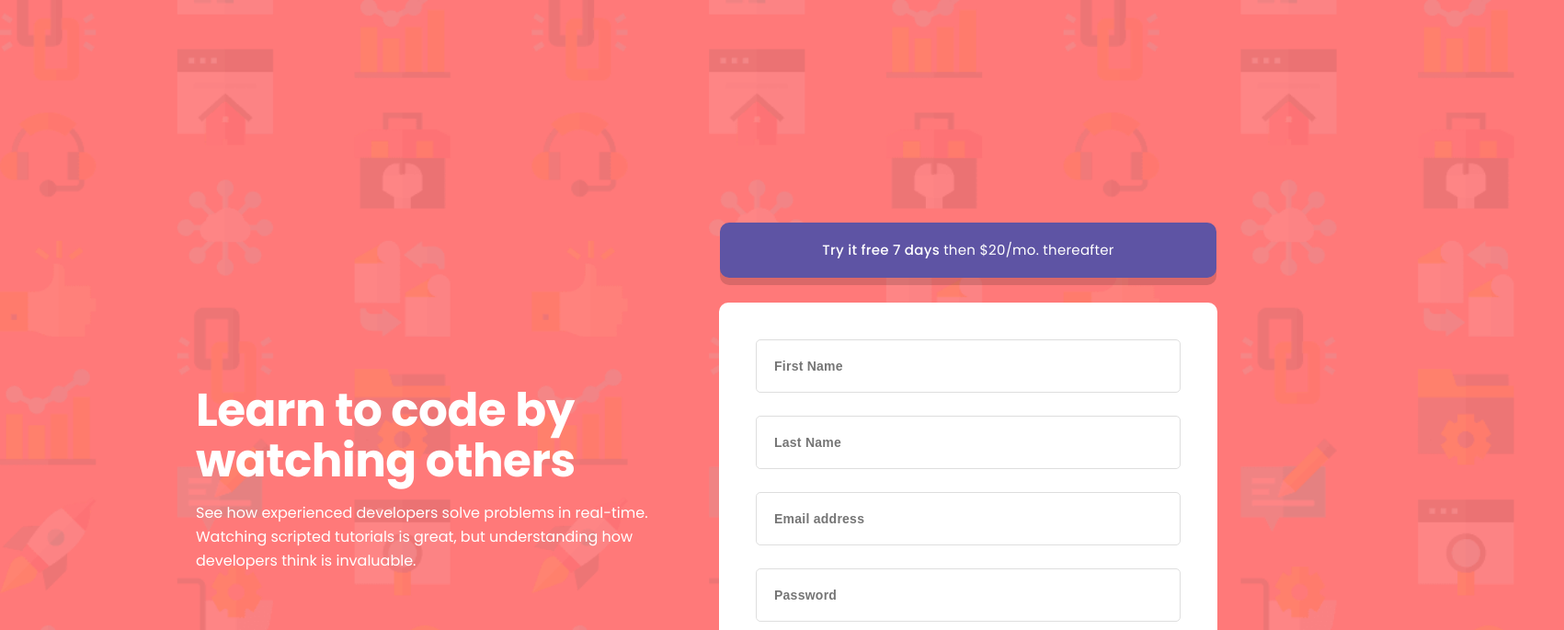
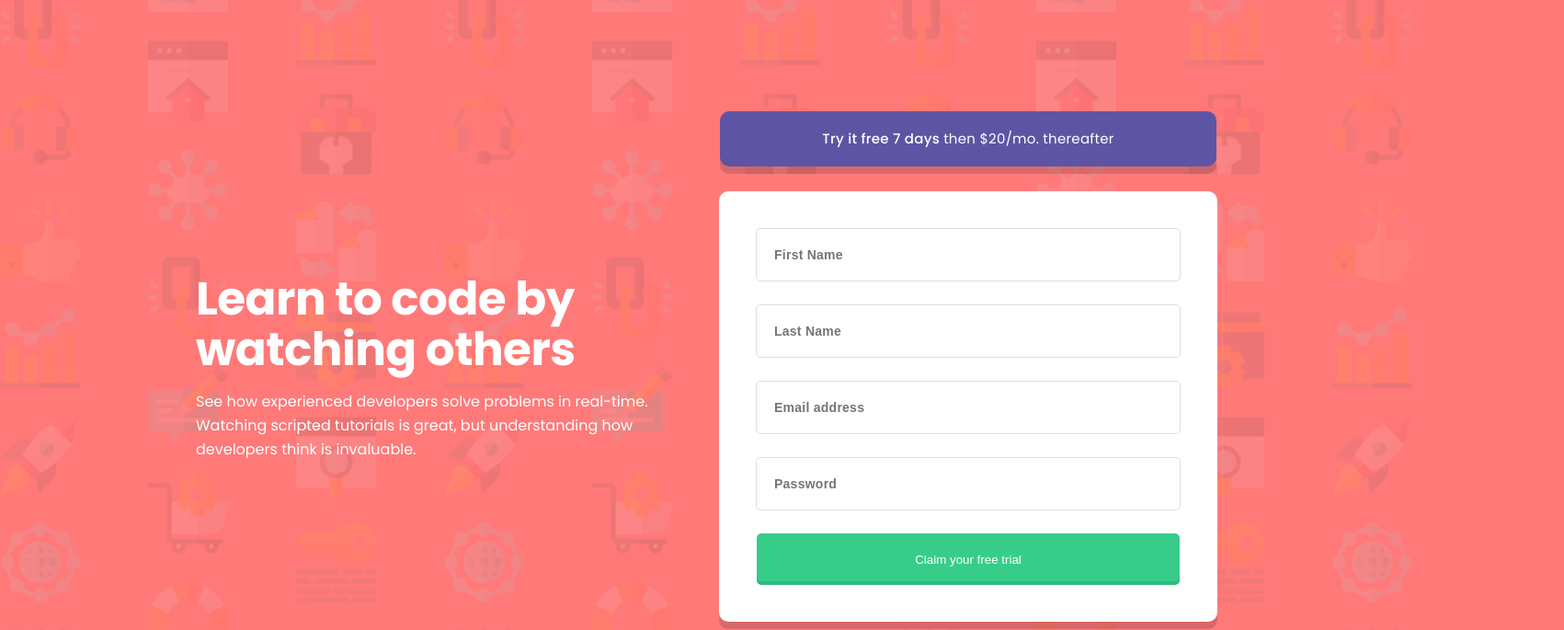
Before and after one commit to TeonaZav/sign-up-component, a React (Create React App) app: page / in a window 1536 px wide. Shown: the top 685 px of the page at 92% size, 1701 px wide, since content can reach past the window. Built offline with nearby package versions, Linux system fonts and the light colour scheme.

Commit message:
style: fix body styles

```diff
--- a/src/index.css
+++ b/src/index.css
@@ -32,6 +32,7 @@ body {
   display: flex;
   justify-content: center;
   align-items: center;
+  overflow-x: hidden;
 }
 code {
   font-family: source-code-pro, Menlo, Monaco, Consolas, "Courier New",
@@ -44,8 +45,7 @@ code {
   flex-direction: column;
   justify-content: center;
   align-items: center;
-  padding-top: 8.8rem;
-  padding-bottom: 6.4rem;
+  padding: 6.4rem 0;
 }
 .App div {
   display: flex;
@@ -56,11 +56,12 @@ code {
   body {
     background: #ff7979 url("/public/images/bg-intro-desktop.png") no-repeat 0 0;
     background-size: cover;
+    height: 100vh;
+    overflow: hidden;
   }
   .App {
     flex-direction: row;
     gap: 4.5rem;
-    padding: 12.1rem 16.5rem;
   }
   .App div {
     display: flex;
```
